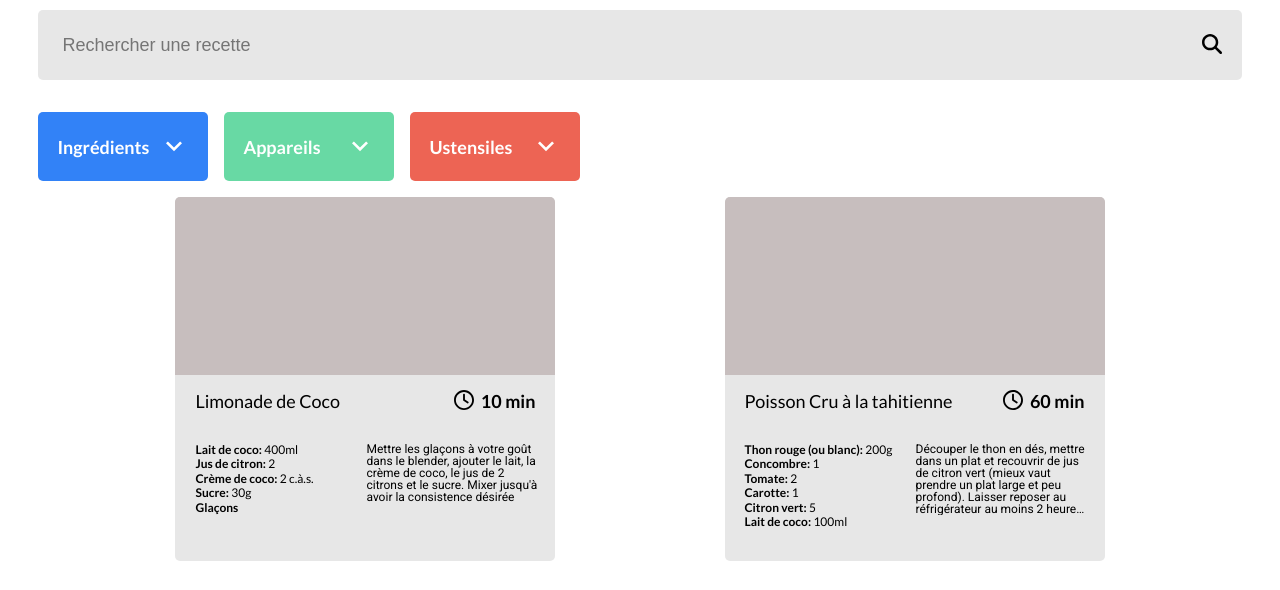
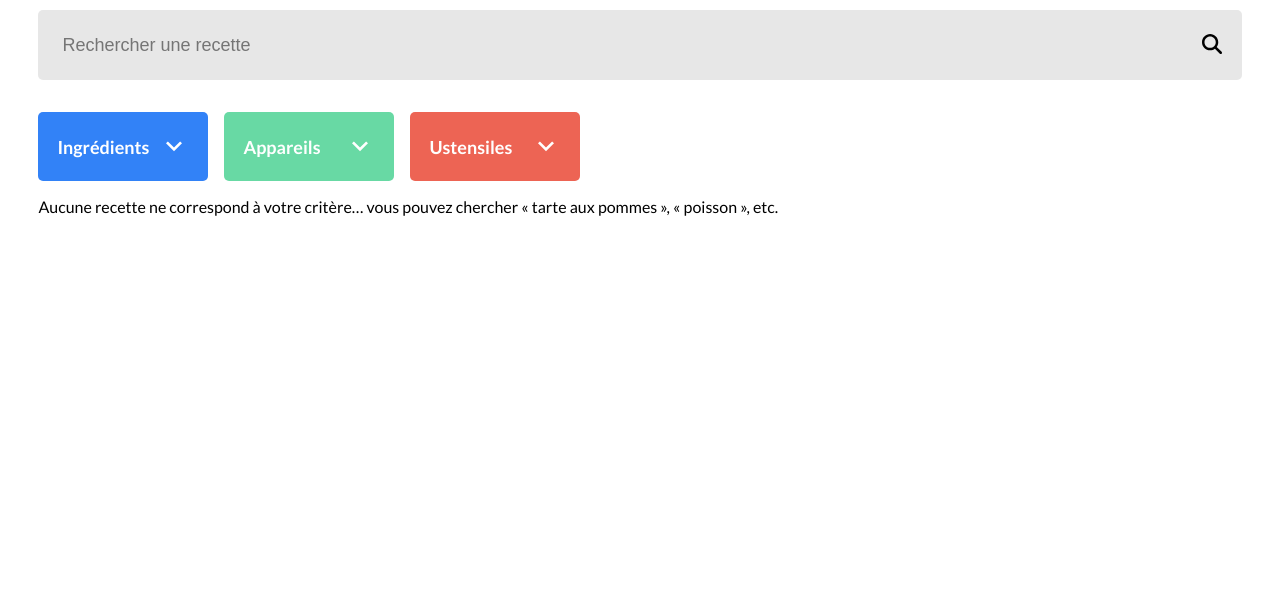
Before and after one commit to taylorfullstack/P7_TAYLOR_Heather, a website with bundled scripts: page index.html in a window 1280 px wide. Shown: the part 132-722 px from the top of the page. Built offline with nearby package versions, Linux system fonts and the light colour scheme.

Commit message:
feat(index.html): ✨ add noRecipes section to display a message if no recipes match the search terms

```diff
--- a/index.html
+++ b/index.html
@@ -93,7 +93,11 @@
           </menu>
         </fieldset>
       </form>
-      <output id="recipesOutput" name="recipesOutput" form="form" aria-live="polite" data-recipes-section></ouput>
+      <section aria-live="polite" id="noRecipes" data-results="some">
+        <p>Aucune recette ne correspond à votre critère… vous pouvez
+          chercher « tarte aux pommes », « poisson », etc.
+        </p>
+      </section>
     </main>
     <footer></footer>
     <script type="module" src="scripts/index.js"></script>
```
